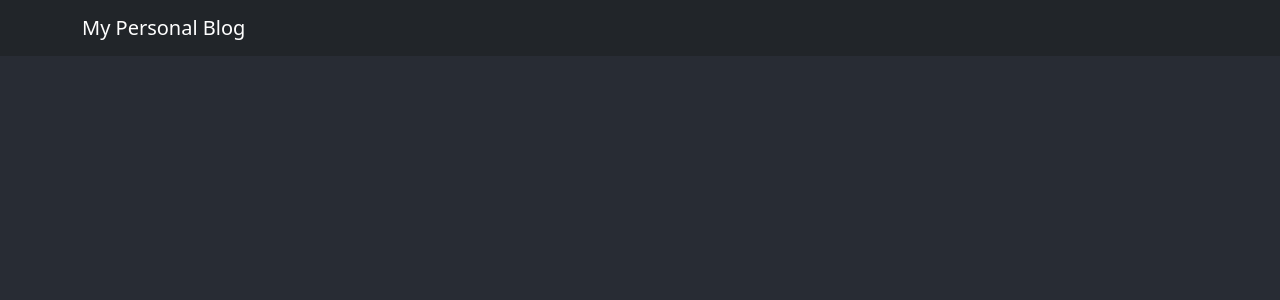
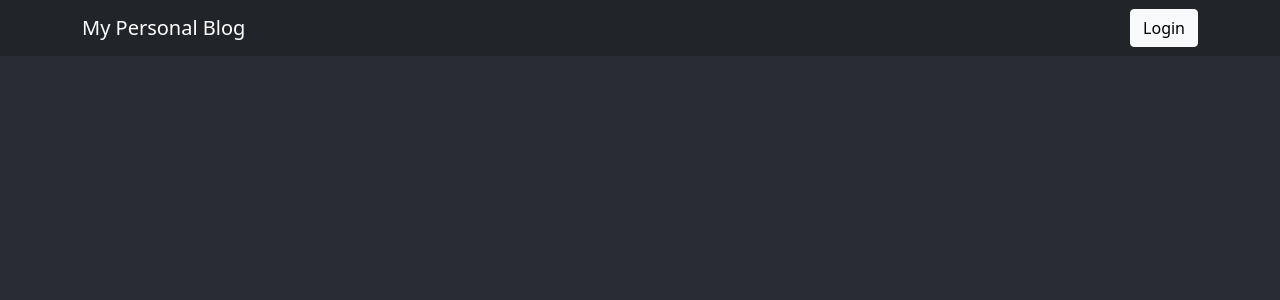
Before and after one commit to RealFilllykung/React-personal-blog, a React (Create React App) app: page / in a window 1280 px wide. Shown: the top 300 px of the page. Built offline with nearby package versions, Linux system fonts and the light colour scheme.

Commit message:
Added login button, will create React Router soon

```diff
--- a/src/components/AppBar.js
+++ b/src/components/AppBar.js
@@ -1,4 +1,5 @@
 import { Navbar, Container } from 'react-bootstrap'
+import LoginButton from './AppBarComponent/LoginButton'
 
 function AppBar(){
     return(
@@ -7,6 +8,9 @@ function AppBar(){
           <Navbar.Brand href="#home">
             My Personal Blog
           </Navbar.Brand>
+          <Navbar.Collapse className="justify-content-end">
+            <LoginButton></LoginButton>
+          </Navbar.Collapse>
         </Container>
       </Navbar>
     )
--- /dev/null
+++ b/src/components/AppBarComponent/LoginButton.js
@@ -0,0 +1,13 @@
+import { Button } from "react-bootstrap"
+
+function LoginButton(){
+    function goToLogin(){
+
+    }
+
+    return (
+        <Button variant="light">Login</Button>
+    )
+}
+
+export default LoginButton
```
